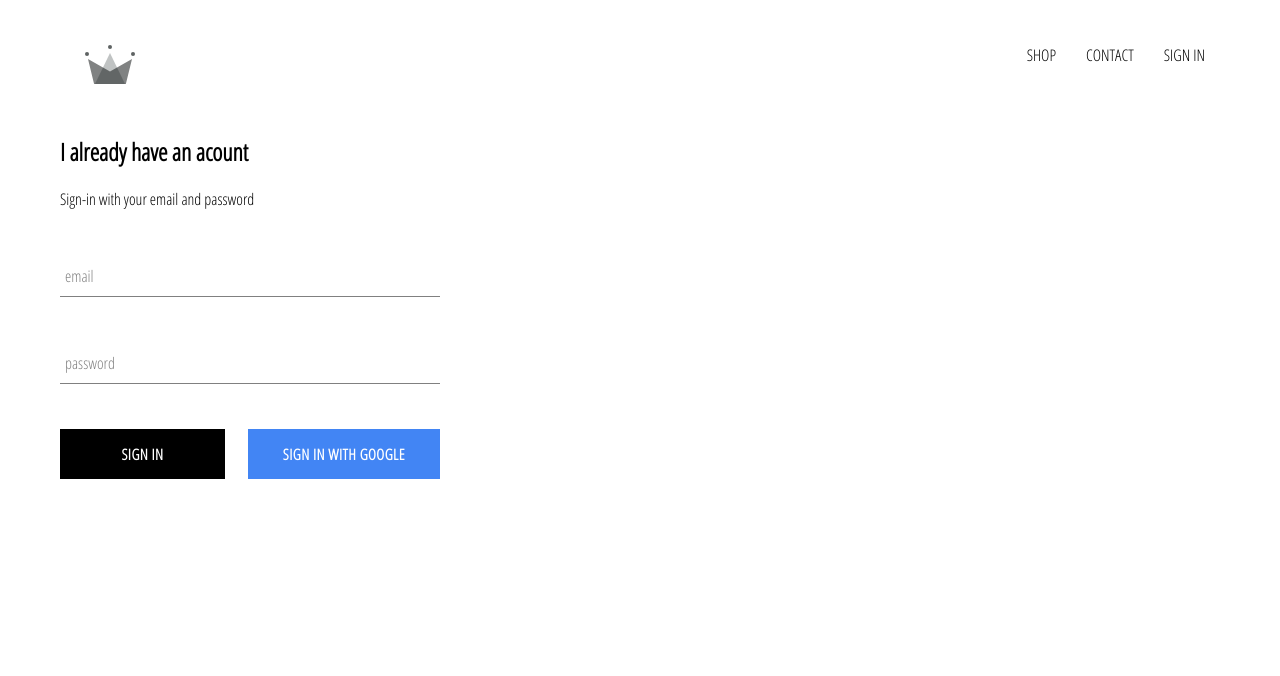
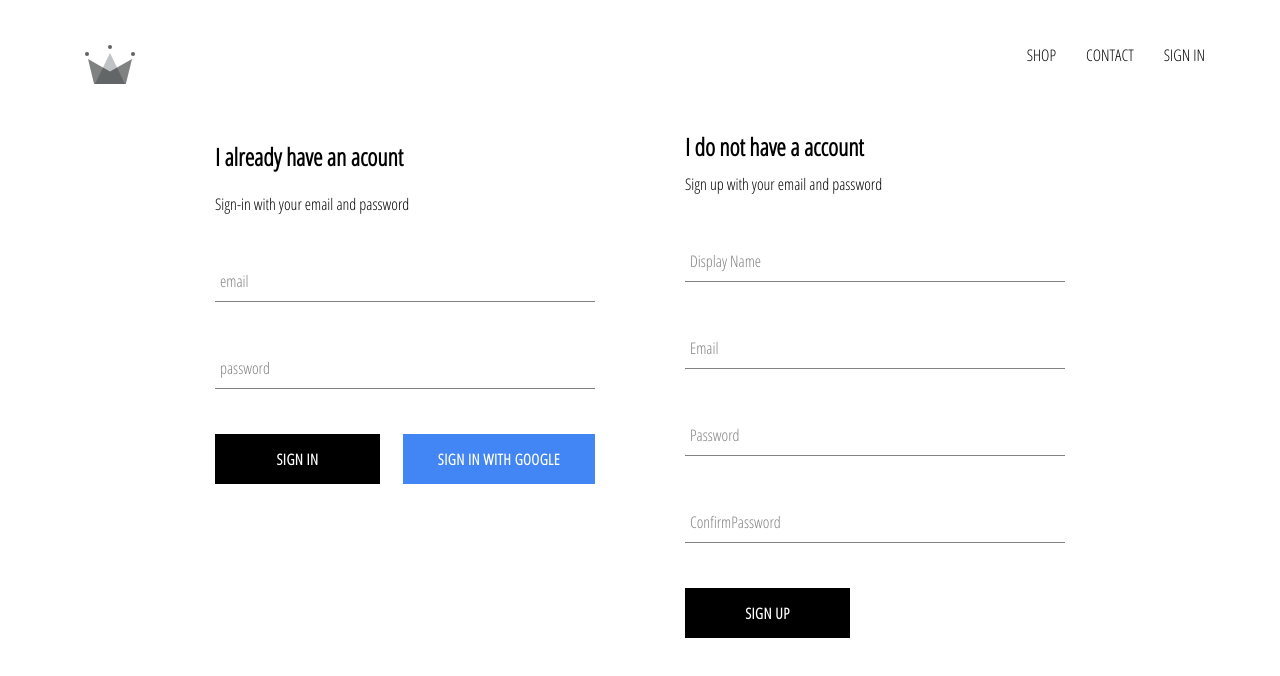
Before and after one commit to Ngdaz/React-training, a React (Create React App) app: page /signin in a window 1280 px wide. Shown: the top 676 px of the page. Built offline with nearby package versions, Linux system fonts and the light colour scheme; no server answers.

Commit message:
add sign up and sign in with created account

```diff
--- a/src/App.js
+++ b/src/App.js
@@ -1,7 +1,7 @@
 import React from 'react'
 import './App.css';
 
-import { BrowserRouter, Route, Switch } from 'react-router-dom';
+import { Route, Switch } from 'react-router-dom';
 
 
 
@@ -9,7 +9,7 @@
 import ShopPage from  './page/shop/shope.component'
 import SignInAndSignUpPage from './page/sign-in-and-sign-up/sign-in-and-sign-up.component'
 import Header from './components/header/header.component'
-import { auth } from './firebase/firebase.utils'
+import { auth,createUserProfileDocument } from './firebase/firebase.utils'
 
 class App extends React.Component {
   constructor() {
@@ -23,9 +23,25 @@
   unsubcribeFromAuth = null;
 
   componentDidMount() {
-    this.unsubcribeFromAuth =auth.onAuthStateChanged(user => {
-      this.setState({currentUser: user})
-      console.log(user)
+    this.unsubcribeFromAuth =auth.onAuthStateChanged(async userAuth => {
+      if(userAuth) {
+        const userRef = await createUserProfileDocument(userAuth)
+
+        userRef.onSnapshot(snapShot => {
+
+          this.setState({
+            currentUser: {
+              id: snapShot.id,
+              ...snapShot.data()
+            }
+          })
+          console.log(this.state)
+        })
+
+      }else{
+        this.setState({currentUser: userAuth})
+      }
+
     })
   }
 
--- a/src/components/header/header.component.jsx
+++ b/src/components/header/header.component.jsx
@@ -10,7 +10,7 @@
 
 const Header = ({ currentUser }) => (
     <div className='header'>
-        <Link className='logo-container' to="/signin">
+        <Link className='logo-container' to="/">
             <Logo className='logo'/>
         </Link>
         <div className='options'>
--- a/src/components/sign-in/sign-in.component.jsx
+++ b/src/components/sign-in/sign-in.component.jsx
@@ -6,7 +6,7 @@
 
 import CustomButton from '../custom-button/custom-button.component'
 
-import { signInWithGoogle } from '../../firebase/firebase.utils'
+import { auth, signInWithGoogle } from '../../firebase/firebase.utils'
 class SignIn extends React.Component {
     constructor(props){
         super(props)
@@ -17,10 +17,19 @@
         }
     }
 
-    handleSubmit = event  =>  {
+    handleSubmit = async event  =>  {
         event.preventDefault()
 
-        this.setState({email: '', password:''})
+        const { email, password } = this.state
+
+        try{
+            await auth.signInWithEmailAndPassword(email,password)
+            this.setState({email:'', password:''})
+        }catch(error){
+            console.log(error);
+        }
+
+
     }
 
     handleChange = event => {
@@ -48,7 +57,7 @@
                     name="password"
                     type='password'
                     handleChange ={this.handleChange}
-                    value={this.state.email}
+                    value={this.state.password}
                     label="password"
                     required/>
 
--- /dev/null
+++ b/src/components/sign-up/sign-up.component.jsx
@@ -0,0 +1,105 @@
+import React from 'react';
+
+import FormInput from '../form-input/form-input.component';
+
+import CustomButton from '../custom-button/custom-button.component';
+
+import { auth, createUserProfileDocument } from '../../firebase/firebase.utils';
+
+import './sign-up.styles.scss';
+
+
+
+class SignUp extends React.Component {
+    constructor() {
+        super()
+
+        this.state = {
+            displayName: '',
+            email:'',
+            password: '',
+            confirmPassword:''
+        }
+    }
+
+    handleSubmit = async event => {
+        event.preventDefault()
+        const {displayName,email,password,confirmPassword} = this.state
+
+        if (password !== confirmPassword) {
+            alert("passwords don't match");
+            return;
+          }
+
+        try {
+            const { user } = await auth.createUserWithEmailAndPassword(
+              email,
+              password
+            );
+
+            await createUserProfileDocument(user, { displayName });
+
+            this.setState({
+              displayName: '',
+              email: '',
+              password: '',
+              confirmPassword: ''
+            });
+          } catch (error) {
+            console.error(error);
+          }
+    }
+
+    handleChange = event => {
+        const {name,value} = event.target
+
+        this.setState({[name] : value})
+    }
+
+    render(){
+        const {displayName,email,password,confirmPassword} = this.state
+        return(
+            <div className='sign-up'>
+                <h2 className='title'> I do not have a account</h2>
+                <span>Sign up with your email and password</span>
+                <form className='sign-up-form' onSubmit={this.handleSubmit}>
+                    <FormInput
+                        type='text'
+                        name='displayName'
+                        value={displayName}
+                        onChange={this.handleChange}
+                        label='Display Name'
+                        required
+                    />
+                    <FormInput
+                        type='email'
+                        name='email'
+                        value={email}
+                        onChange={this.handleChange}
+                        label='Email'
+                        required
+                    />
+                    <FormInput
+                        type='password'
+                        name='password'
+                        value={ password }
+                        onChange={this.handleChange}
+                        label='Password'
+                        required
+                    />
+                    <FormInput
+                        type='password'
+                        name='confirmPassword'
+                        value={confirmPassword}
+                        onChange={this.handleChange}
+                        label='ConfirmPassword'
+                        required
+                    />
+                    <CustomButton type='submit'>SIGN UP</CustomButton>
+                </form>
+            </div>
+        )
+    }
+}
+
+export default SignUp
--- /dev/null
+++ b/src/components/sign-up/sign-up.styles.scss
@@ -0,0 +1,10 @@
+.sign-up {
+    display: flex;
+    flex-direction: column;
+    width: 380px;
+
+    .title{
+        margin: 10px 0;
+
+    }
+}
--- a/src/firebase/firebase.utils.js
+++ b/src/firebase/firebase.utils.js
@@ -13,6 +13,32 @@
     measurementId: "G-4VFFCN450S"
 };
 
+export const createUserProfileDocument = async(userAuth, additionalData) => {
+    if(!userAuth) return;
+
+    const userRef = firestore.doc(`user/${userAuth.uid}`)
+
+    const snapShot = await userRef.get()
+
+    if(!snapShot.exists) {
+        const { displayName, email } = userAuth
+        const createdAt = new Date()
+
+        try{
+          await userRef.set({
+              displayName,
+              email,
+              createdAt,
+              ...additionalData
+          })
+        } catch(error){
+            console.log('err creating user',error.message);
+
+        }
+    }
+    return userRef
+}
+
 firebase.initializeApp(config)
 
 export const auth = firebase.auth();
--- a/src/page/sign-in-and-sign-up/sign-in-and-sign-up.component.jsx
+++ b/src/page/sign-in-and-sign-up/sign-in-and-sign-up.component.jsx
@@ -1,12 +1,15 @@
 import React from 'react';
 
 import './sign-in-and-sign-up.styles.scss';
+
+import SignUp from '../../components/sign-up/sign-up.component'
 
 import SignIn from '../../components/sign-in/sign-in.component'
 
 const SignInAndSignUpPage = () => (
     <div className='sign-in-and-sign-up'>
         <SignIn/>
+        <SignUp/>
     </div>
 )
 
--- a/src/page/sign-in-and-sign-up/sign-in-and-sign-up.styles.scss
+++ b/src/page/sign-in-and-sign-up/sign-in-and-sign-up.styles.scss
@@ -0,0 +1,6 @@
+.sign-in-and-sign-up {
+    width: 850px;
+    display: flex;
+    justify-content: space-between;
+    margin: 30px auto;
+}
```
Also changed, not shown: 1 other file (tests, documents, lock files or other folders).
